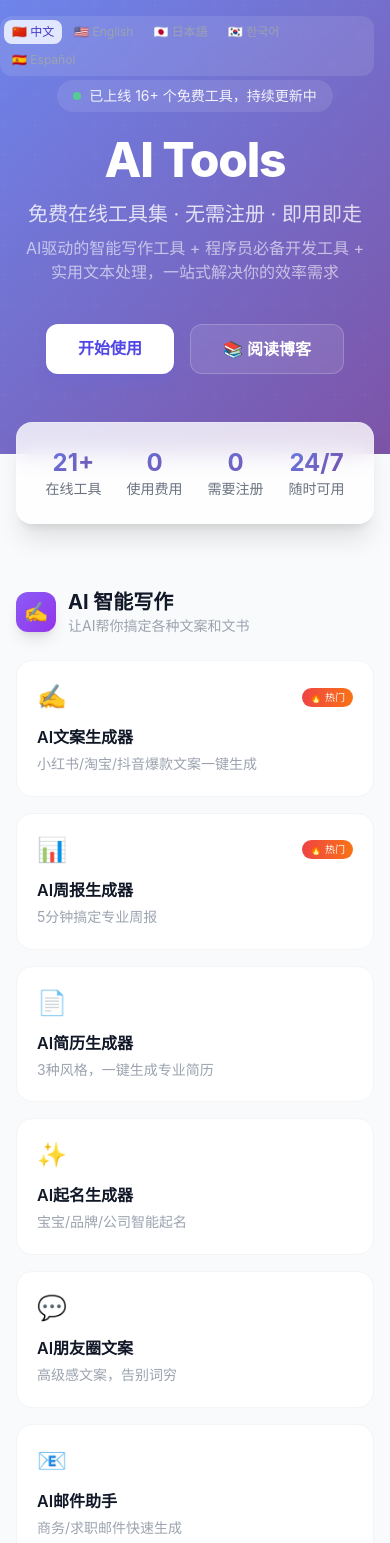
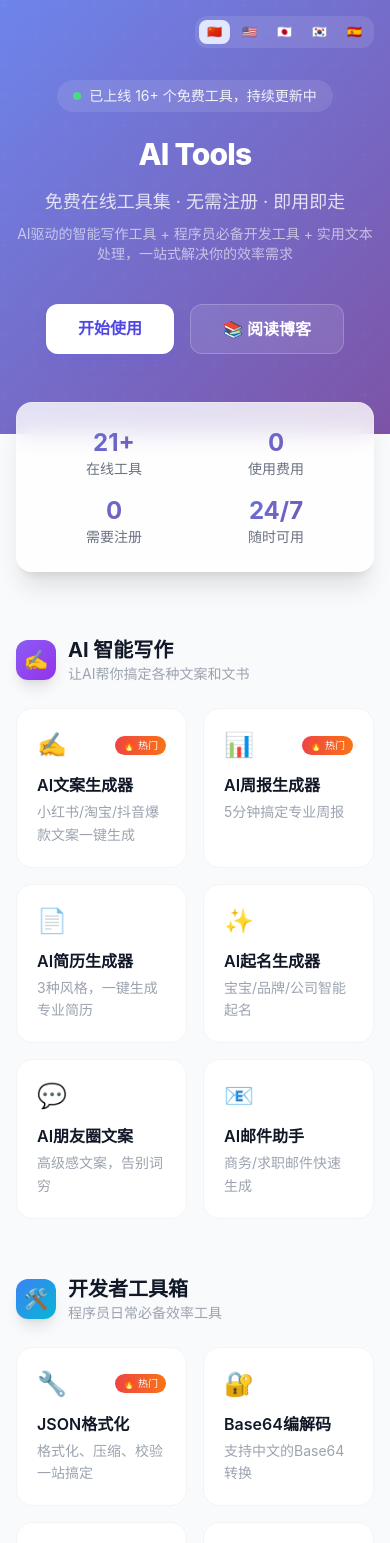
Before and after one commit to a638011/ai-tools, a Next.js app: page / in a window 390 px wide. Shown: the top 1543 px of the page. Built offline with nearby package versions, Linux system fonts and the light colour scheme.

Commit message:
ui: mobile responsive optimization (stats grid, hero text, lang switcher, tool cards)

```diff
--- a/src/app/components/HomePage.tsx
+++ b/src/app/components/HomePage.tsx
@@ -42,9 +42,9 @@ export default function HomePage() {
             <span className="w-2 h-2 bg-green-400 rounded-full animate-pulse" />
             {t.hero.badge}
           </div>
-          <h1 className="text-5xl font-extrabold text-white mb-4 tracking-tight">{t.hero.title}</h1>
-          <p className="text-xl text-white/80 mb-2">{t.hero.subtitle}</p>
-          <p className="text-base text-white/60 max-w-xl mx-auto mb-10">{t.hero.desc}</p>
+          <h1 className="text-3xl sm:text-5xl font-extrabold text-white mb-4 tracking-tight">{t.hero.title}</h1>
+          <p className="text-lg sm:text-xl text-white/80 mb-2">{t.hero.subtitle}</p>
+          <p className="text-sm sm:text-base text-white/60 max-w-xl mx-auto mb-10">{t.hero.desc}</p>
           <div className="flex justify-center gap-4">
             <a href="#tools" className="px-8 py-3 bg-white text-indigo-600 rounded-xl font-semibold hover:bg-gray-50 transition shadow-lg shadow-indigo-500/20">{t.hero.cta}</a>
             <Link href="/blog" className="px-8 py-3 bg-white/10 text-white rounded-xl font-semibold hover:bg-white/20 transition backdrop-blur-sm border border-white/20">{t.hero.blog}</Link>
@@ -54,7 +54,7 @@ export default function HomePage() {
 
       {/* Stats */}
       <div className="max-w-4xl mx-auto px-4 -mt-8 relative z-10">
-        <div className="glass rounded-2xl shadow-xl border border-white/20 p-6 grid grid-cols-4 gap-4">
+        <div className="glass rounded-2xl shadow-xl border border-white/20 p-6 grid grid-cols-2 sm:grid-cols-4 gap-4">
           {[{ v: `${totalTools}+`, l: t.stats.tools }, { v: '0', l: t.stats.cost }, { v: '0', l: t.stats.register }, { v: '24/7', l: t.stats.available }].map(s => (
             <div key={s.l} className="text-center">
               <div className="text-2xl font-bold gradient-text">{s.v}</div>
@@ -78,7 +78,7 @@ export default function HomePage() {
                   <p className="text-sm text-gray-400">{catT.desc}</p>
                 </div>
               </div>
-              <div className="grid md:grid-cols-3 gap-4">
+              <div className="grid grid-cols-2 md:grid-cols-3 gap-4">
                 {slugs.map(slug => {
                   const tool = t.tools[slug]
                   return (
--- a/src/app/components/LocaleProvider.tsx
+++ b/src/app/components/LocaleProvider.tsx
@@ -39,7 +39,7 @@ export function LangSwitcher({ className = '' }: { className?: string }) {
       {locales.map(l => (
         <button key={l} onClick={() => setLocale(l)}
           className={`px-2 py-1 rounded-lg text-xs transition ${l === locale ? 'bg-indigo-100 text-indigo-700 font-medium' : 'text-gray-400 hover:text-gray-600 hover:bg-gray-100'}`}>
-          {localeFlags[l]} {localeNames[l]}
+          {localeFlags[l]} <span className="hidden sm:inline">{localeNames[l]}</span>
         </button>
       ))}
     </div>
--- a/src/app/globals.css
+++ b/src/app/globals.css
@@ -54,3 +54,8 @@ body {
 .fade-in-up {
   animation: fadeInUp 0.6s ease-out forwards;
 }
+
+/* Mobile responsive */
+@media (max-width: 640px) {
+  .grid-cols-4 { grid-template-columns: repeat(2, 1fr); }
+}
```
